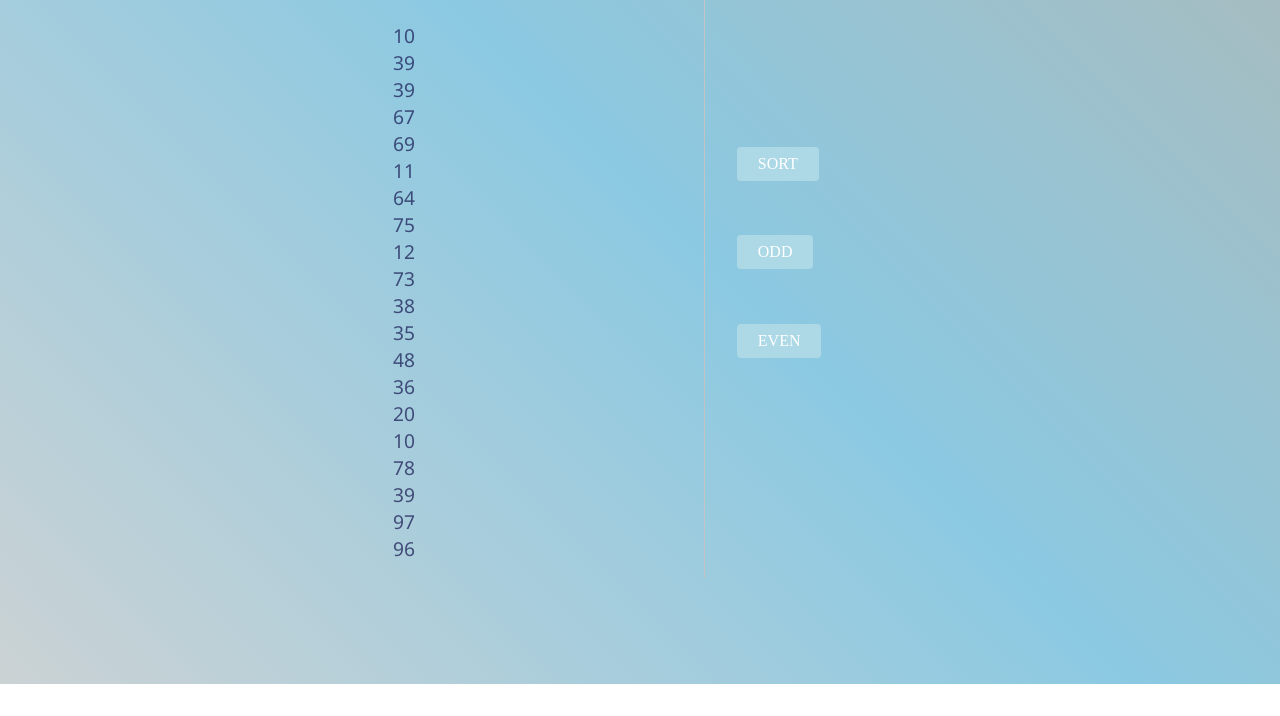
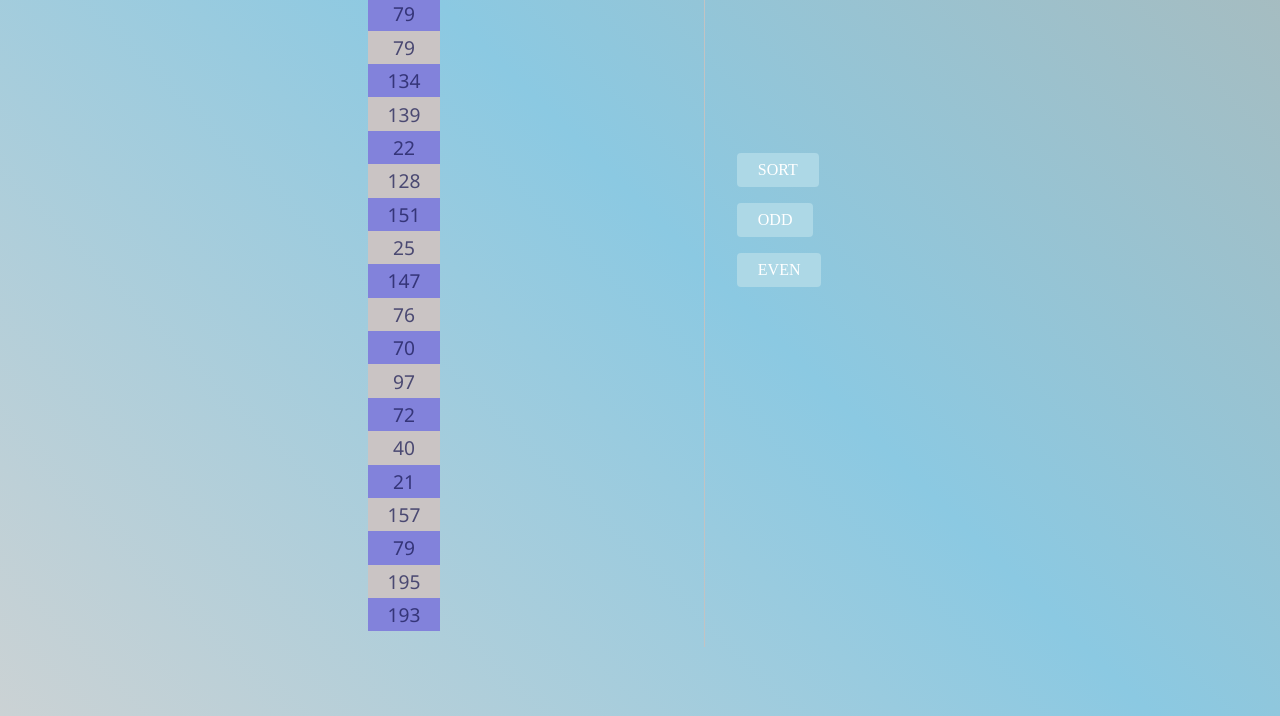
Before and after one commit to PowerCoders-Milan/js-dom-events-TsigeWonwosen, a plain HTML site: page 03-events/index.html in a window 1280 px wide. Shown: the part 180-896 px from the top of the page. Before the commit the page ends 864 px from the top, so only its background shows below. Drawn offline with Linux system fonts and the light colour scheme.

Commit message:
Exercise #3 [style change]

```diff
--- a/03-events/script.js
+++ b/03-events/script.js
@@ -2,19 +2,27 @@
 
 function generateRandomNumber(number) {
   const randomNumberArray = [];
-
   let i = 1;
 
   while (i <= number) {
-    let randomNumbers = Math.floor(Math.random() * 100);
+    let randomNumbers = Math.floor(Math.random() * 200);
     randomNumberArray.push(randomNumbers);
     i++;
   }
   return randomNumberArray;
 }
 
-// console.log(generateRandomNumber(20));
+console.log(generateRandomNumber(20));
 // 2. show those numbers inside the page element.insertAdjentHTML
+
+const writeList = (listElement, ListArray) => {
+  // delete prevoius numbers list
+  listElement.innerHTML = "";
+  // insert new numbers in list
+  ListArray.forEach((element) => {
+    listElement.insertAdjacentHTML("beforeend", `<li>${element}</li>`);
+  });
+};
 
 function createListOfNumber(type) {
   let ListArray = generateRandomNumber(20);
@@ -28,23 +36,9 @@ function createListOfNumber(type) {
     console.log("Not Selected");
   }
 
-  const writeList = (listElement) => {
-    // delete prevoius numbers list
-    listElement.innerHTML = "";
-    // insert new numbers in list
-    ListArray.forEach((element) => {
-      listElement.insertAdjacentHTML("beforeend", `<li>${element}</li>`);
-    });
-  };
-
-  // let List = "";
-  // ListArray.forEach((list) => (List += `<li> ${list} </li>`));
-
   const numbersList = document.querySelector(".random-numbers ul");
 
-  // numbersList.insertAdjacentHTML("beforeEnd", List);
-
-  writeList(numbersList);
+  writeList(numbersList, ListArray);
 }
 // numbersList.forEach(() => {}); // complete this iterator to do the task
 
@@ -61,7 +55,6 @@ Actions[2].addEventListener("click", () => createListOfNumber("even"));
 
 Actions.forEach((btn) => {
   btn.addEventListener("click", (event) => {
-    console.log(event.currentTarget);
     Actions.forEach((btn) => btn.classList.remove("active"));
     event.currentTarget.classList.add("active");
   });
--- a/03-events/style.css
+++ b/03-events/style.css
@@ -7,10 +7,10 @@ body {
 .container {
   margin: 0;
   width: 100%;
-  padding: 2rem 4rem;
+  padding: 3rem 4rem;
   display: flex;
   justify-content: flex-start;
-  align-items: center;
+  align-items: flex-start;
   height: 100vh;
   background-image: linear-gradient(
     45deg,
@@ -23,16 +23,17 @@ body {
 .actions {
   display: flex;
   flex-direction: column;
-  justify-content: space-evenly;
+  justify-content: center;
   align-items: flex-start;
   max-width: 30%;
   width: 20%;
-  height: 40%;
+  height: 90%;
   padding-left: 2rem;
 }
 
 .btn {
   padding: 0.5em 1.3rem;
+  margin-bottom: 1rem;
   width: auto;
   border-radius: 4px;
   background-color: lightblue;
@@ -60,7 +61,6 @@ ul {
 .random-numbers {
   display: flex;
   flex-direction: column;
-  flex-direction: center;
   justify-content: flex-start;
   align-items: center;
   width: 50%;
@@ -71,4 +71,13 @@ ul li {
   font-size: 1.2rem;
   font-family: "Segoe UI", Tahoma, Geneva, Verdana, sans-serif;
   color: rgba(21, 21, 80, 0.705);
+
+  padding: 0.2rem 1.2rem;
 }
+
+ul li:nth-child(odd) {
+  background-color: rgb(202, 196, 196);
+}
+ul li:nth-child(even) {
+  background-color: rgb(130, 130, 219);
+}
```
